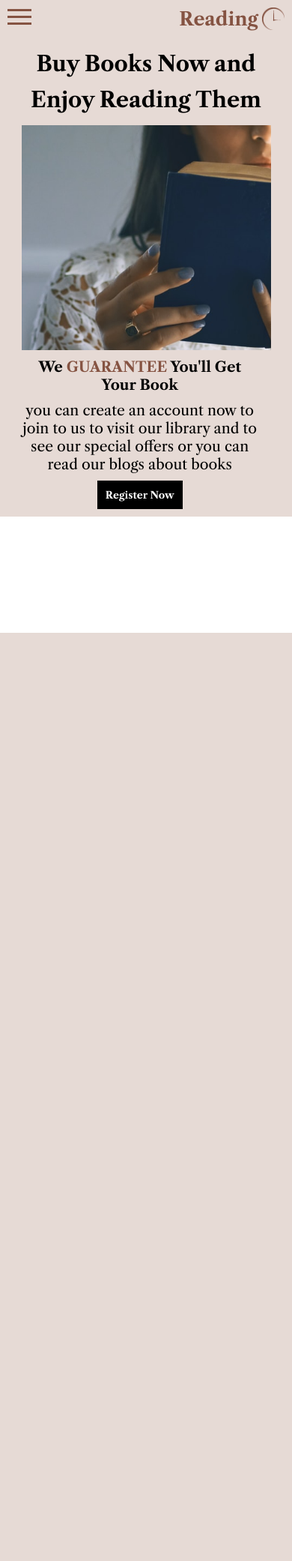
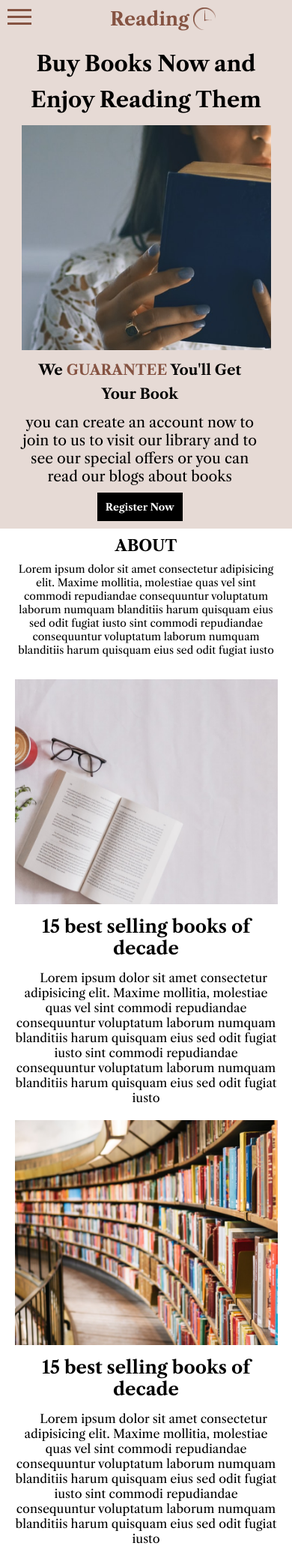
Before and after one commit to GRICHChaimae/File-Rouge-, a PHP site: page /views/Home.php in a window 390 px wide. Shown: the whole page at 75% size. Before the commit the page ends 844 px from the top, so only its background shows below. Run offline with PHP 8.4, Linux system fonts and the light colour scheme.

Commit message:
add some content in the home page

```diff
--- a/ReadingTime/View/Style/Home.css
+++ b/ReadingTime/View/Style/Home.css
@@ -4,11 +4,6 @@
   -webkit-box-sizing: border-box;
           box-sizing: border-box;
   font-family: 'Libre Caslon Text', serif;
-}
-
-body {
-  font-family: 'Abel', sans-serif;
-  margin: 0px;
 }
 
 .header {
@@ -234,7 +229,7 @@ body {
 }
 
 .about {
-  width: 800px;
+  width: 90%;
   margin: 0 auto;
   text-align: center;
   padding: 20px 0;
@@ -248,12 +243,17 @@ body {
   display: -webkit-box;
   display: -ms-flexbox;
   display: flex;
-  width: 1000px;
-  margin: 0 auto;
+  -webkit-box-pack: justify;
+      -ms-flex-pack: justify;
+          justify-content: space-between;
+  width: 90%;
+  margin: 20px auto;
+  -ms-flex-flow: wrap;
+      flex-flow: wrap;
 }
 
 .best-books img {
-  width: 500px;
+  width: 45%;
   height: 300px;
   -o-object-fit: cover;
      object-fit: cover;
@@ -262,11 +262,10 @@ body {
 .best-books .best-book-text {
   height: 300px;
   margin: auto 0;
-  margin-left: 40px;
+  width: 45%;
 }
 
 .best-books .best-book-text h2 {
-  width: 60%;
   margin-bottom: 15px;
 }
 
@@ -275,6 +274,7 @@ body {
   -webkit-box-direction: reverse;
       -ms-flex-direction: row-reverse;
           flex-direction: row-reverse;
+  margin-left: 5%;
 }
 
 .newBooks-content {
@@ -323,6 +323,15 @@ body {
   .header {
     background-image: url("../Images/bg1200.png");
   }
+  .header nav #menue-content .centerMenu ul {
+    width: 180%;
+  }
+  .header nav #menue-content .centerMenu ul li a {
+    font-size: 14px;
+  }
+  .header nav #menue-content .rightMenu ul li a {
+    font-size: 14px;
+  }
   .header .header-content {
     width: 95%;
     padding-top: 20px;
@@ -364,7 +373,7 @@ body {
   }
   .header .header-content img {
     width: 40%;
-    height: 440px;
+    height: 400px;
     -o-object-fit: cover;
        object-fit: cover;
   }
@@ -393,6 +402,10 @@ body {
     width: 50%;
     margin-top: 20px;
   }
+  .header .header-content .text-content .tablette .text-tablette #Guarantee {
+    line-height: 2rem;
+    margin-bottom: 10px;
+  }
   .header .header-content .text-content .tablette #tablette-image {
     width: 50%;
     height: 300px;
@@ -410,12 +423,32 @@ body {
     display: none;
   }
   .header .header-content .text-content p {
+    font-size: 14px;
     margin-bottom: 10px;
     font-size: 1.2rem;
     line-height: 1.5rem;
   }
   .header .header-content img {
     display: none;
+  }
+  .about {
+    font-size: 14px;
+    padding: 10px 0;
+  }
+  .about h2 {
+    margin-bottom: 10px;
+  }
+  .best-books img {
+    width: 100%;
+    height: 300px;
+  }
+  .best-books .best-book-text {
+    height: auto;
+    width: 100%;
+    text-align: center;
+  }
+  .best-books .best-book-text h2 {
+    margin: 15px 0;
   }
 }
 
@@ -483,6 +516,10 @@ body {
         -ms-flex-direction: row-reverse;
             flex-direction: row-reverse;
   }
+  .header nav #logo {
+    width: 40%;
+    margin: 0 auto;
+  }
   .header nav #menue-content {
     display: none;
   }
--- a/ReadingTime/View/Style/Home.scss
+++ b/ReadingTime/View/Style/Home.scss
@@ -7,10 +7,7 @@
     box-sizing: border-box;
     font-family: 'Libre Caslon Text', serif;
 }
-body{
-    font-family: 'Abel', sans-serif;
-    margin: 0px;
-}
+
 .header{
     background-image: url('../Images/bg.png');
     background-repeat: no-repeat;
@@ -66,7 +63,6 @@ body{
                         margin: 0 5px;
                     }
                     li{
-                        // font-size: 18px;
                         a{
                             text-decoration: none;
                             font-size: 18px;
@@ -74,7 +70,6 @@ body{
                         }
                     }
                 }
-
             }
         }
         #hamburger-icon{
@@ -186,7 +181,7 @@ body{
 }
 
 .about{
-    width:800px;
+    width:90%;
     margin:0 auto;
     text-align: center;
     padding: 20px 0;
@@ -197,19 +192,21 @@ body{
 
 .best-books{
     display: flex;
-    width: 1000px;
-    margin: 0 auto;
+    justify-content: space-between;
+    width: 90%;
+    margin: 20px auto;
+    flex-flow: wrap;
     img{
-        width: 500px;
+        width: 45%;
         height: 300px;
         object-fit: cover;
     }
     .best-book-text{
         height: 300px;
         margin: auto 0;
-        margin-left: 40px;
+        width: 45%;
         h2{
-            width: 60%;
+            // width: 60%;
             margin-bottom: 15px;
         }
     }
@@ -217,6 +214,13 @@ body{
 
 .ex2{
     flex-direction: row-reverse;
+    margin-left: 5%;
+
+    // .best-book-text{
+    //     p{
+    //         margin-right: 15%;
+    //     }
+    // }
 }
 
 .newBooks-content{
@@ -238,7 +242,6 @@ body{
 
             img{
                 width: 100%;
-                // height: 300px;
                 object-fit: cover;
             };
             .description{
@@ -255,6 +258,23 @@ body{
 @media only screen and (max-width: 1200px) {
     .header{
     background-image: url('../Images/bg1200.png');
+        nav{
+            #menue-content{
+                .centerMenu{
+                    ul{
+                        width: 180%;
+                        li a{
+                            font-size: 14px;
+                        }
+                    }
+                }
+                .rightMenu{
+                    ul li a{
+                        font-size: 14px;
+                    }
+                }
+            }
+        }
         .header-content{
             width: 95%;
             padding-top: 20px;
@@ -295,7 +315,7 @@ body{
             }
             img{
                 width: 40%;
-                height: 440px;
+                height: 400px;
                 object-fit: cover;
             }
         }
@@ -318,6 +338,10 @@ body{
                     .text-tablette{
                         width: 50%;
                         margin-top: 20px;
+                        #Guarantee{
+                            line-height: 2rem;
+                            margin-bottom: 10px;
+                        }
                     }
                     #tablette-image{
                         width: 50%;
@@ -336,6 +360,7 @@ body{
                     display: none;
                 }
                 p{
+                    font-size: 14px;
                     margin-bottom: 10px;
                     font-size: 1.2rem;
                     line-height: 1.5rem;
@@ -343,6 +368,30 @@ body{
             }
             img{
                 display: none;
+            }
+        }
+    }
+
+    .about{
+        font-size: 14px;
+        padding: 10px 0;
+        h2{
+            margin-bottom: 10px;
+        }
+    }
+
+    .best-books{
+        img{
+            width: 100%;
+            height: 300px;
+        }
+        .best-book-text{
+            height: auto;
+            width: 100%;
+            text-align: center;
+            h2{
+                // width: 60%;
+                margin: 15px 0;
             }
         }
     }
@@ -414,6 +463,11 @@ body{
        padding: 10px;
        nav{
         flex-direction: row-reverse;
+        #logo{
+            // flex: 1;
+            width: 40%;
+            margin: 0 auto;
+        }
         #menue-content{
             display: none;
         }
--- a/ReadingTime/View/views/Home.php
+++ b/ReadingTime/View/views/Home.php
@@ -71,7 +71,7 @@
 
     </div>
 
-    <!-- <div class="about">
+    <div class="about">
         <h2>ABOUT</h2>
         <P>
             Lorem ipsum dolor sit amet consectetur adipisicing elit. Maxime mollitia,
@@ -80,9 +80,9 @@
             sint commodi repudiandae consequuntur voluptatum laborum
             numquam blanditiis harum quisquam eius sed odit fugiat iusto
         </P>
-    </div> -->
+    </div>
 
-    <!-- <div class="best-books">
+    <div class="best-books">
         <img src="../Images/content1.png" alt="">
         <div class="best-book-text">
             <h2>
@@ -95,9 +95,9 @@
             numquam blanditiis harum quisquam eius sed odit fugiat iusto
             </p>
         </div>
-    </div> -->
+    </div>
 
-    <!-- <div class="best-books ex2">
+    <div class="best-books ex2">
         <img src="../Images/content2.png" alt="">
         <div class="best-book-text">
             <h2>
@@ -110,7 +110,7 @@
             numquam blanditiis harum quisquam eius sed odit fugiat iusto
             </p>
         </div>
-    </div> -->
+    </div>
 
     <!-- <div class="newBooks-content">
         <h2>New Books</h2>
```
Also changed, not shown: 1 other file.
